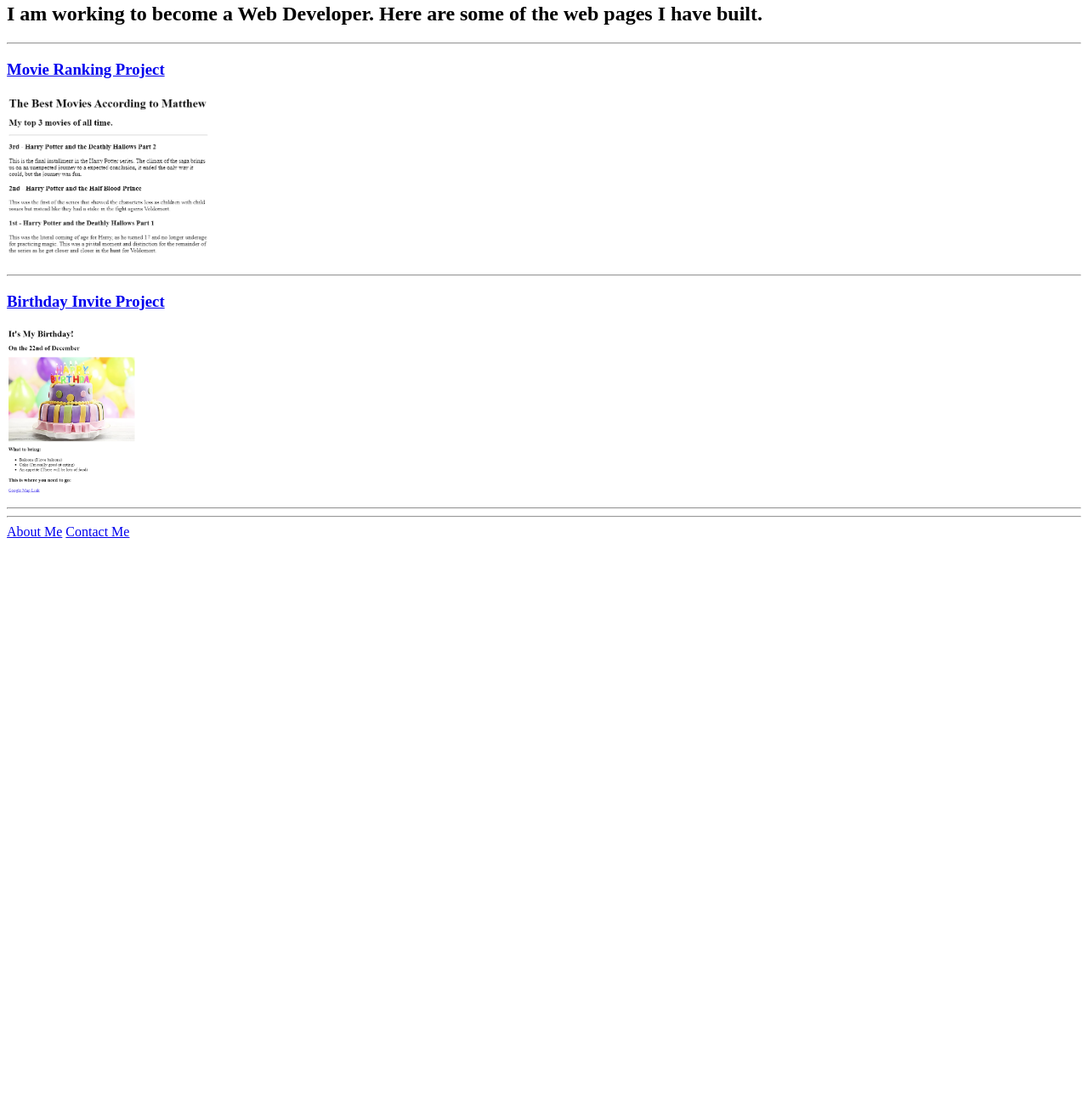
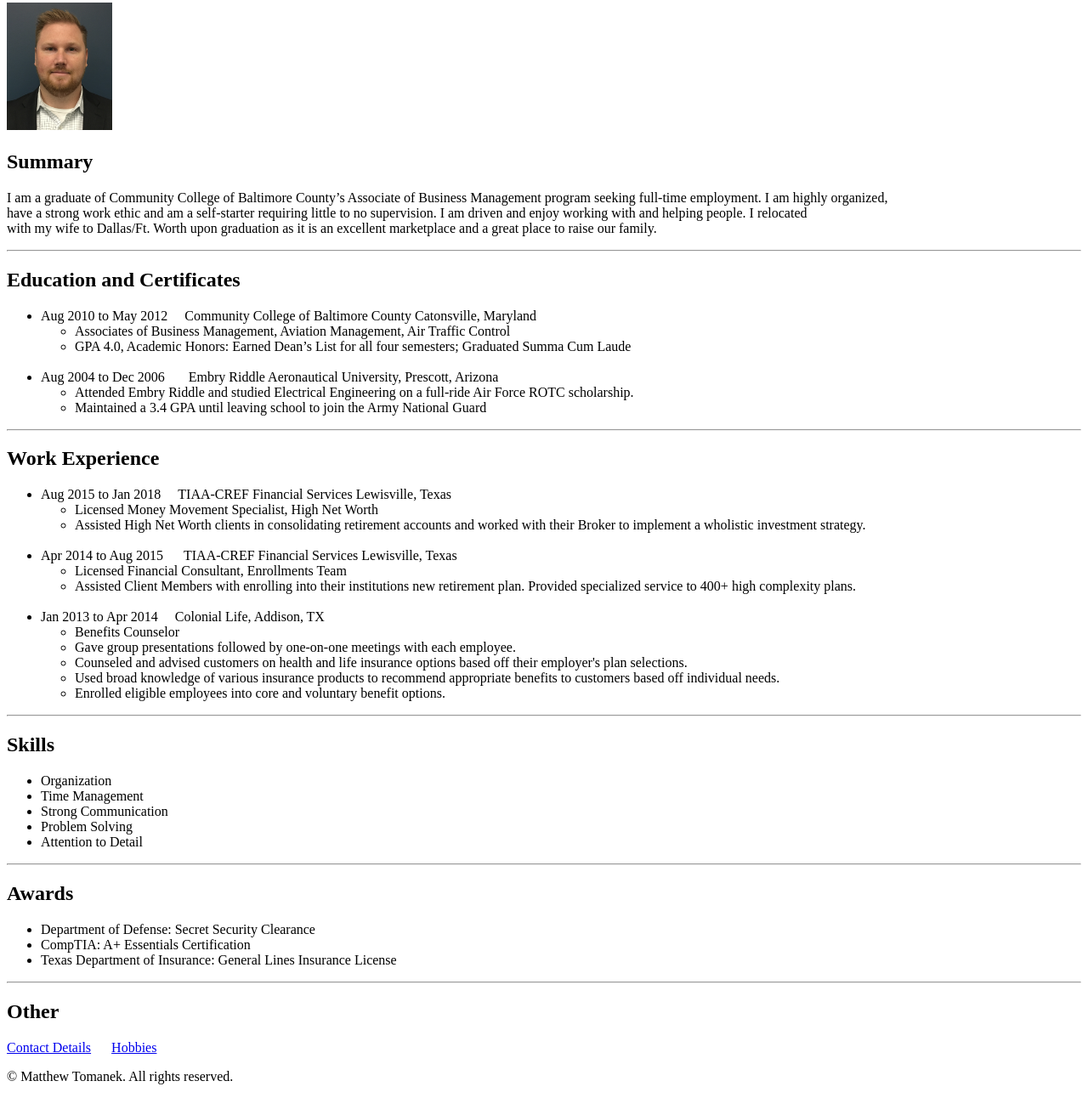
Before and after one commit to Matttoman/html-portfolio, a plain HTML site: page index.html in a window 1280 px wide. Shown: the part 77-1369 px from the top of the page at 85% size. Before the commit the page ends 800 px from the top, so only its background shows below. Drawn offline with Linux system fonts and the light colour scheme.

Commit message:
Add files via upload

```diff
--- a/index.html
+++ b/index.html
@@ -1,45 +1,120 @@
-<!-- TODO 1: Create the HTML Boilerplate -->
 <!DOCTYPE html>
 <html lang="en">
 <head>
     <meta charset="UTF-8">
-    <title>Matt's Portfolio Website</title>
+    <title>My Resume</title>
 </head>
 <body>
-<!-- TODO 2: Add Your previous projects' HTML into the public folder -->
-<!--DONE-->
 
-<!-- TODO 3: Take screenshots of your project previews and add the images to the images folder -->
-<!--DONE-->
+<!--Instructions Follow:
 
-<!-- TODO 4: Add titles/subtitles etc. -->
-<h1>Matthew Tomanek's Portfolio</h1>
-<h2>I am working to become a Web Developer. Here are some of the web pages I have built.</h2>
-<hr/>
+Instructions for Capstone Project 1 - Online Resume
+Project Specifications
+1.	-DONE- Create an HTML file named index.html.
+2.	-DONE- Use the <!DOCTYPE html> declaration at the beginning of the file to indicate that it's an HTML document.
+3.	-DONE- Create a head section that includes a title element with the text "My Resume".
+4.	Inside the body section, write HTML code to create an online resume covering the following aspects:
+•	-DONE- Summary or objective statement
+•	-DONE- Education (list degrees, schools, and dates)
+•	-DONE- Work experience (list job titles, employers, dates, and responsibilities)
+•	-DONE- Skills (list relevant skills or areas of expertise)
+•	-DONE- Awards, certifications, or other achievements (list any relevant awards, certifications, or other accomplishments)
+5.	-DONE- Use appropriate HTML tags to format the content of each section, such as h1 for section headings and ul or ol for lists.
+6.	-DONE- Use HTML tags to add a profile photo of yourself.
+7.	-DONE- Use relevant anchor tags to create a multi-page website, listing other aspects of your resume such as Hobbies and Contact details.
+8.	-DONE- Add a footer element with your name and any copyright information or other disclaimers. (Hint: use the MDN docs for things you don't know how to do: https://developer.mozilla.org/en-US/docs/Web/HTML/Element/footer
+9.	Save the index.html file and open it in a web browser to ensure that it displays correctly.
+10.	Add your website to your GitHub to start building your portfolio.
+11.	Publish your website using GitHub pages and share it here (in the Q&A) with other students.
+12.	Comment and make suggestions to other students' projects.
+-->
 
-<!-- TODO 5: Add a link to the project pages -->
-<!--DONE BELOW-->
+<h1>Matthew Tomanek</h1>
 
-<!-- TODO 6: Add images to show the project previews
-HINT for TODO 6: You can use the height attribute set to 200 to make the image smaller:
-https://developer.mozilla.org/en-US/docs/Web/HTML/Element/img#attr-height -->
-<!--DONE BELOW-->
+<img src="./Professional Photo.png" height="150">
 
+<h2>Summary</h2>
+<p>I am a graduate of Community College of Baltimore County’s Associate of Business Management program seeking full-time employment. I am highly organized,
+    <br> have a strong work ethic and am a self-starter requiring little to no supervision. I am driven and enjoy working with and helping people. I relocated
+    <br>with my wife to Dallas/Ft. Worth upon graduation as it is an excellent marketplace and a great place to raise our family.
+</p>
+<hr>
 
-<!--Movie Ranking Project link and screenshot-->
-<h3><a href="./public/movie-ranking.html">Movie Ranking Project</a></h3>
-<img src="./public/My Movie Rankings.png" alt="screenshot of my movie rankings" height="200"/>
-<hr/>
+<h2>Education and Certificates</h2>
+<ul>
+    <li>Aug 2010 to May 2012&nbsp;&nbsp;&nbsp;&nbsp;&nbsp;Community College of Baltimore County Catonsville, Maryland
+        <ul>
+            <li>Associates of Business Management, Aviation Management, Air Traffic Control</li>
+            <li>GPA 4.0,  Academic Honors: Earned Dean’s List for all four semesters; Graduated Summa Cum Laude</li>
+        </ul>
+    </li>
+    <br>
+    <li>Aug 2004 to Dec 2006 &nbsp;&nbsp;&nbsp;&nbsp;&nbsp; Embry Riddle Aeronautical University, Prescott, Arizona
+        <ul>
+            <li>Attended Embry Riddle and studied Electrical Engineering on a full-ride Air Force ROTC scholarship.</li>
+            <li>Maintained a 3.4 GPA until leaving school to join the Army National Guard</li>
+        </ul>
+    </li>
+</ul>
+<hr>
 
-<!--Birthday Invite Project link and screenshot-->
-<h3><a href="./public/birthday-invite.html">Birthday Invite Project</a></h3>
-<img src="./public/My Birthday Invite.png" alt="screenshot of my birthday invite" height="200"/>
-<hr/>
+<h2>Work Experience</h2>
+<ul>
+    <li>Aug 2015 to Jan 2018&nbsp;&nbsp;&nbsp;&nbsp;&nbsp;TIAA-CREF Financial Services Lewisville, Texas
+        <ul>
+            <li>Licensed Money Movement Specialist, High Net Worth</li>
+            <li>Assisted High Net Worth clients in consolidating retirement accounts and worked
+                with their Broker to implement a wholistic investment strategy.
+            </li>
+        </ul>
+    </li>
+    <br>
+    <li>Apr 2014 to Aug 2015 &nbsp;&nbsp;&nbsp;&nbsp;&nbsp;TIAA-CREF Financial Services Lewisville, Texas
+        <ul>
+            <li>Licensed Financial Consultant, Enrollments Team</li>
+            <li>Assisted Client Members with enrolling into their institutions new retirement
+                plan.  Provided specialized service to 400+ high complexity plans.
+            </li>
+        </ul>
+    </li>
+    <br>
+    <li>Jan 2013 to Apr 2014&nbsp;&nbsp;&nbsp;&nbsp;&nbsp;Colonial Life, Addison, TX
+        <ul>
+            <li>Benefits Counselor</li>
+            <li>Gave group presentations followed by one-on-one meetings with each employee.</li>
+            <li>Counseled and advised customers on health and life insurance options based off their employer's plan selections.</li>
+            <li>Used broad knowledge of various insurance products to recommend appropriate benefits to customers based off individual needs.</li>
+            <li>Enrolled eligible employees into core and voluntary benefit options. </li>
+        </ul>
+    </li>
+</ul>
+<hr>
 
-<!-- TODO 7: Add the Contact Me and About Me page links -->
-<hr/>
-<a href="public/about.html">About Me</a>
-<a href="./public/contact.html">Contact Me</a>
+<h2>Skills</h2>
+<ul>
+    <li>Organization</li>
+    <li>Time Management</li>
+    <li>Strong Communication</li>
+    <li>Problem Solving</li>
+    <li>Attention to Detail</li>
+</ul>
+<hr>
+
+<h2>Awards</h2>
+<ul>
+    <li>Department of Defense: Secret Security Clearance</li>
+    <li>CompTIA: A+ Essentials Certification</li>
+    <li>Texas Department of Insurance: General Lines Insurance License</li>
+</ul>
+<hr>
+
+<h2>Other</h2>
+<a href="./Contact.html" alt="Link to Contact Details">Contact Details</a>&nbsp;&nbsp;&nbsp;&nbsp;&nbsp;
+<a href="./Hobbies.html" alt="Link to My Hobbies">Hobbies</a>
+
+<footer>
+    <p>© Matthew Tomanek. All rights reserved.</p>
+</footer>
 
 </body>
 </html>
```
Also changed, not shown: Contact.html (added, +18 -0 lines), Hobbies.html (added, +24 -0 lines), Professional Photo.png (added).
